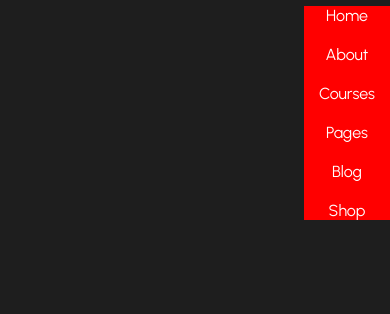
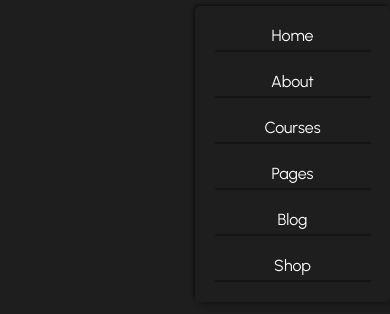
Before and after one commit to stay-close/eduActPlaceholder, a plain HTML site: page index.html in a window 390 px wide. Both pictures are taken after a click on the element 362 px from the left and 35 px from the top of the page. Shown: the part 64-378 px from the top of the page. Drawn offline with Linux system fonts and the light colour scheme.

Commit message:
collapse menu code done

```diff
--- a/css/responsive.css
+++ b/css/responsive.css
@@ -1,25 +1,39 @@
 @media (max-width: 1081px) {
-} /* ===== device (xs 0 > 576) ===== */
-@media (max-width: 575.98px) {
   .login_area {
     display: none;
   }
+}
+@media (max-width: 800px) {
   .main_menu {
     position: absolute;
     top: 100%;
     right: -100%;
-    background-color: red;
+    box-shadow: 4px 4px 6px -1px rgba(0, 0, 0, 0.3),
+      -2px -2px 4px -1px rgba(0, 0, 0, 0.6);
+    z-index: 999999;
+    transition: all 0.3s ease-in-out;
+    width: 50%;
+    border-radius: 5px;
+    padding: 20px 0;
   }
-  .main_menu.active{
-    right: 0;
-  }
+
   .main_menu ul {
     flex-direction: column;
   }
+  .main_menu ul li {
+    width: 80%;
+    border-bottom: 2px solid rgba(0, 0, 0, 0.3);
+    text-align: center;
+    padding-bottom: 5px;
+}
 
   .collapse_menu_bar {
     display: block;
   }
+}
+
+/* ===== device (xs 0 > 576) ===== */
+@media (max-width: 575.98px) {
 }
 /* ===== device (xs 0 > 576) ===== */
 
--- a/css/styles.css
+++ b/css/styles.css
@@ -110,7 +110,9 @@ a.btn {
   gap: 20px;
   height: 100%;
 }
-
+.main_menu.active {
+  right: 0;
+}
 .login_area ul li {
   color: var(--color_white);
 }
--- a/js/app.js
+++ b/js/app.js
@@ -1,8 +1,12 @@
 // collapse menu
 
 const collapseMenuBar=document.querySelector('.collapse_menu_bar');
+const collapseMenuBarIcon=document.querySelector('.collapse_menu_bar i');
 const mainMenu=document.querySelector('.main_menu');
 
 collapseMenuBar.addEventListener('click',(e)=>{
 mainMenu.classList.toggle('active');
+collapseMenuBarIcon.classList.toggle('fa-xmark');
+
+
 })
```
Also changed, not shown: index.html (+1 -0 lines).
